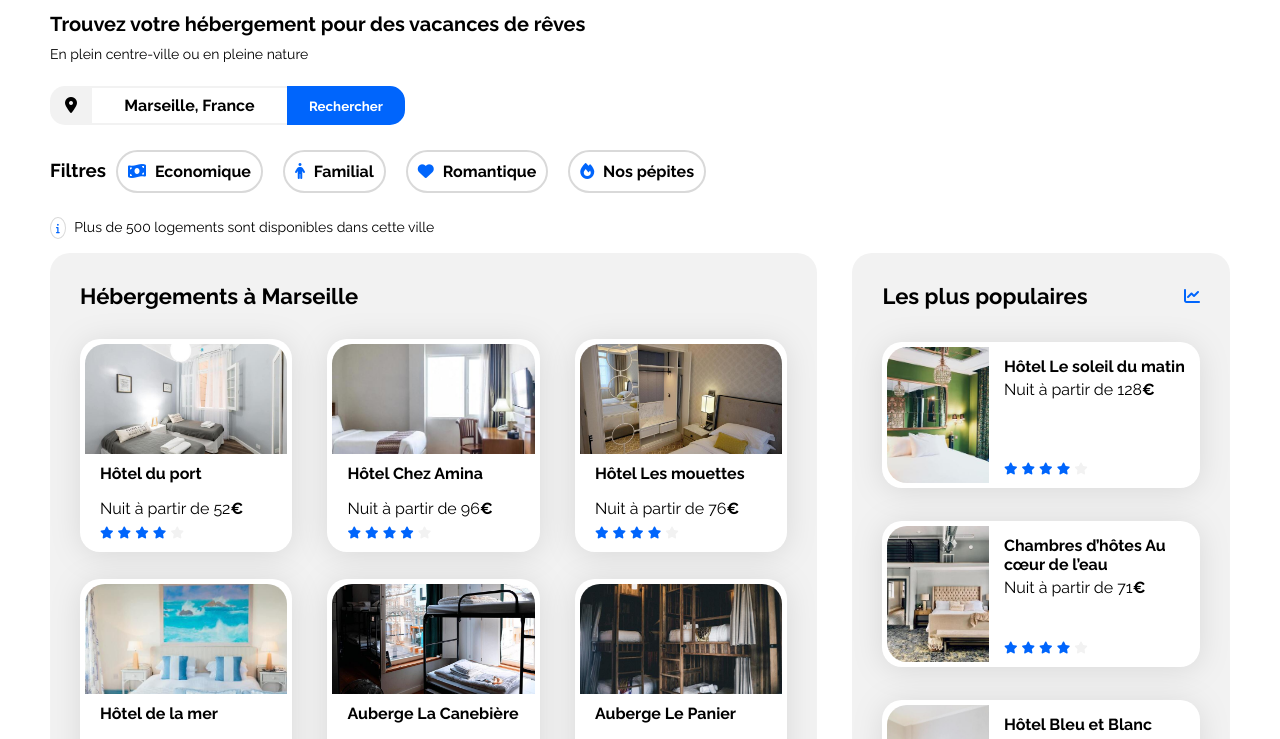
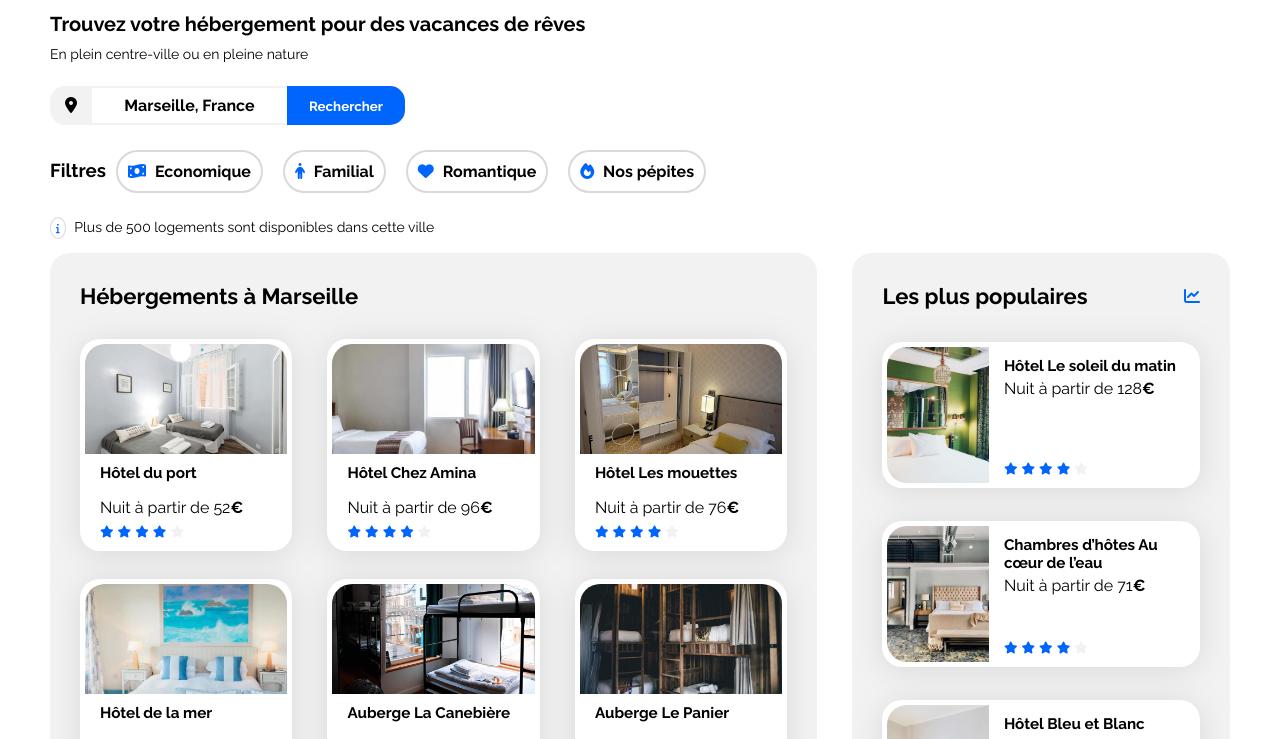
Before and after one commit to Pierrecrn/Projet-2-OC, a plain HTML site: page index.html in a window 1280 px wide. Shown: the part 61-800 px from the top of the page. Drawn offline with Linux system fonts and the light colour scheme.

Commit message:
Modif taille cards

```diff
--- a/css/styles.css
+++ b/css/styles.css
@@ -48,7 +48,7 @@ a {
 }
 
 .card-title {
-    font-size: 16px;
+    font-size: clamp(0.875rem, 0.5673rem + 0.4808vw, 1rem);
 }
 
 .euro {
```
